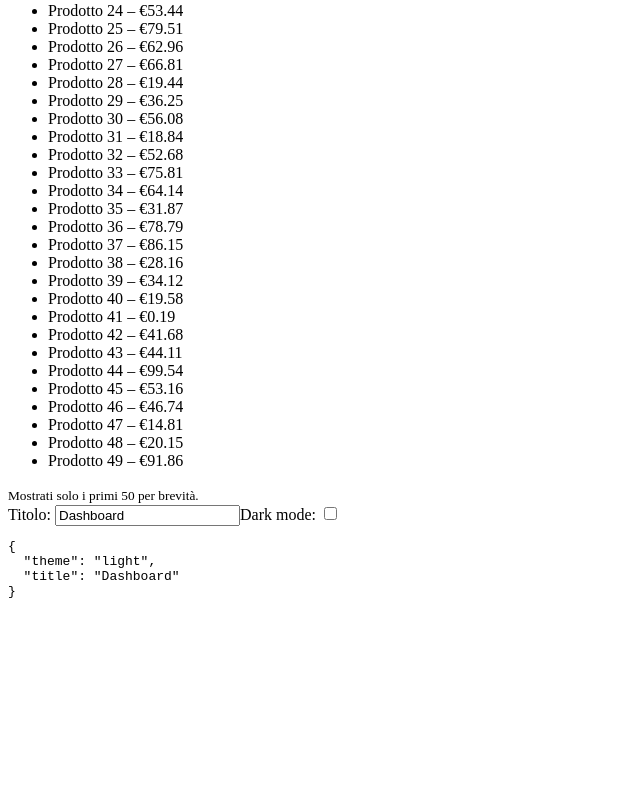
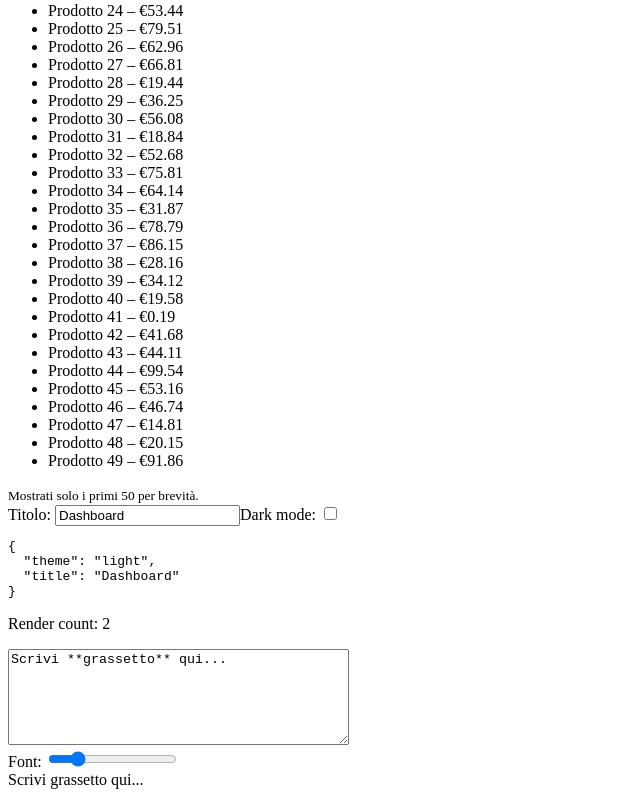
Before and after one commit to AngelaFerraro18/esercizi-ripasso, a React (Vite) app: page / in a window 1280 px wide. Shown: the part 591-1388 px from the top of the page, without its empty margins (0-640 px from the left). Before the commit the page ends 1203 px from the top, so only its background shows below. Built offline with nearby package versions, Linux system fonts and the light colour scheme.

Commit message:
feat: es 5 completed

```diff
--- a/src/App.jsx
+++ b/src/App.jsx
@@ -1,6 +1,7 @@
 import Catalog from "./components/Catalog"
 import { CountProvider } from "./components/CountProvider"
 import Fibonacci from "./components/Fibonacci"
+import MarkdownPlayground from "./components/MarkdownPlayground"
 import Parent from "./components/Parent"
 
 
@@ -12,6 +13,7 @@ function App() {
       <Catalog />
       <Parent />
       <CountProvider />
+      <MarkdownPlayground />
     </>
   )
 }
--- /dev/null
+++ b/src/components/MarkdownPlayground.jsx
@@ -0,0 +1,34 @@
+import { useMemo, useRef, useState } from "react";
+
+
+function fakeParseMarkdown(md) {
+    // Simula lavoro pesante
+    const start = performance.now();
+    let out = md;
+    for (let i = 0; i < 30000; i++) out = out.replace(/\*(.*?)\*/g, "<strong>$1</strong>");
+    console.log("parse ms:", performance.now() - start);
+    return out;
+}
+
+
+export default function MarkdownPlayground() {
+    const [text, setText] = useState("Scrivi **grassetto** qui...");
+    const [fontSize, setFontSize] = useState(16);
+    const renders = useRef(0); renders.current++;
+
+
+    // TODO: memoizza l'HTML derivato da text
+    const html = useMemo(() => fakeParseMarkdown(text), [text]);
+
+
+    return (
+        <div>
+            <p>Render count: {renders.current}</p>
+            <textarea value={text} onChange={e => setText(e.target.value)} rows={6} cols={40} />
+            <div>
+                Font: <input type="range" min={12} max={32} value={fontSize} onChange={e => setFontSize(+e.target.value)} />
+            </div>
+            <div style={{ fontSize }} dangerouslySetInnerHTML={{ __html: html }} />
+        </div>
+    );
+}
```
